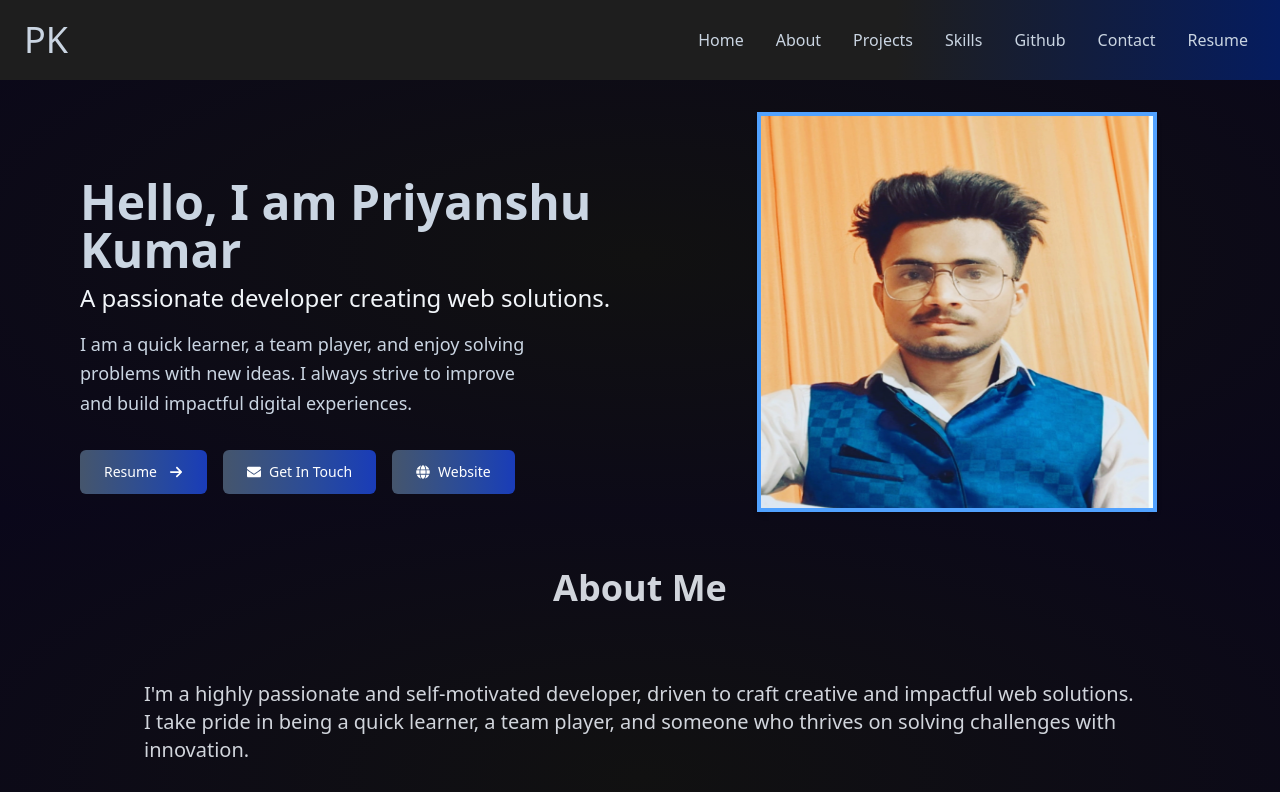
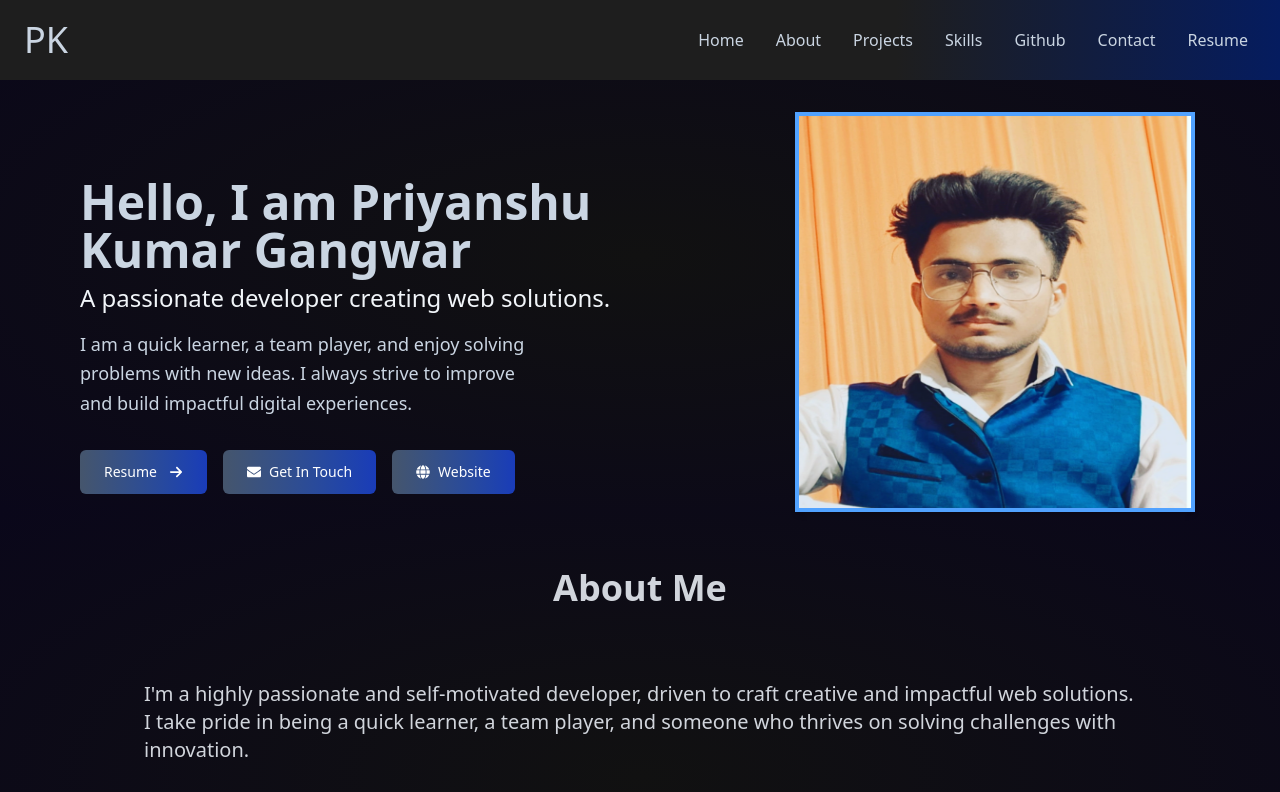
Before and after one commit to priyanshuppp00/priyanshuppp00.github.io, a React (Vite) app: page / in a window 1280 px wide. Shown: the top 792 px of the page. Built offline with nearby package versions, Linux system fonts and the light colour scheme; no server answers.

Commit message:
home update

```diff
--- a/src/components/Home.jsx
+++ b/src/components/Home.jsx
@@ -27,7 +27,7 @@ const Home = () => {
       <div className="flex flex-col items-center justify-center w-full h-full max-w-screen-xl px-4 sm:px-20 md:flex-row md:space-x-10">
         <div className="flex flex-col justify-center h-full mt-40 md:mt-40">
           <h2 className="text-3xl font-bold sm:text-4xl md:text-5xl">
-            Hello, I am Priyanshu Kumar
+            Hello, I am Priyanshu Kumar Gangwar
           </h2>
           <h2 className="mt-2 text-xl text-slate-100 sm:text-xl md:text-2xl">
             A passionate developer creating web solutions.
```
